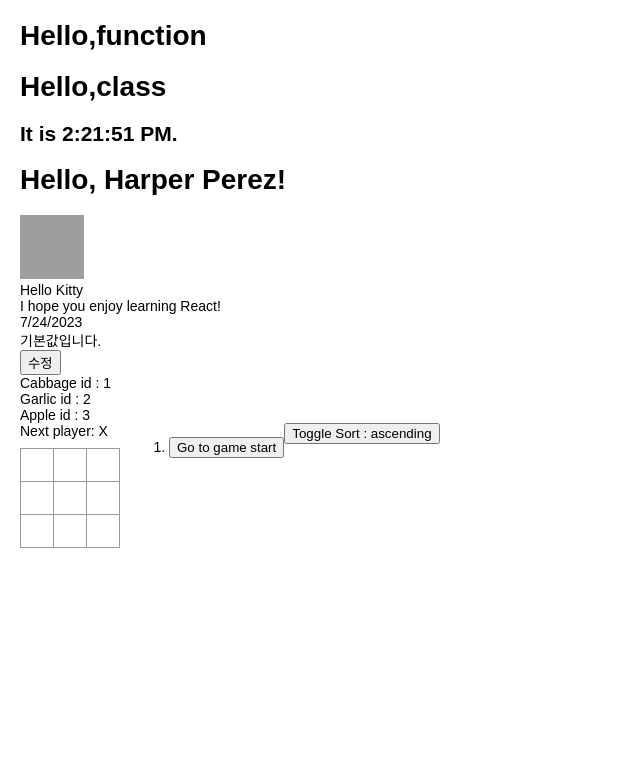
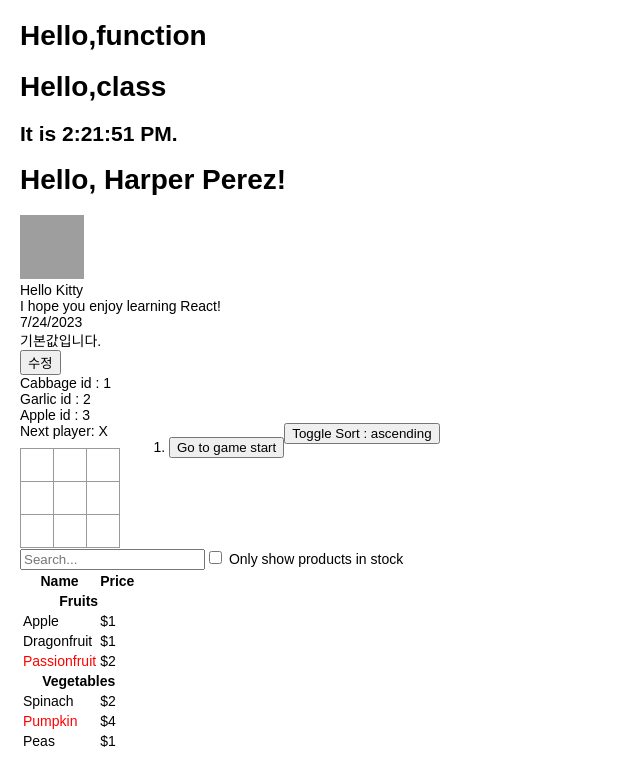
Before and after one commit to jcs526/my-app, a React (Create React App) app: page / in a window 1280 px wide. Shown: the top 784 px of the page, without its empty margins (0-640 px from the left). Built offline with nearby package versions, Linux system fonts and the light colour scheme; grey boxes are pictures that could not be loaded.

Commit message:
목업리스트 예시

```diff
--- a/src/index.js
+++ b/src/index.js
@@ -5,7 +5,8 @@ import App from './App';
 import reportWebVitals from './reportWebVitals';
 import UseState from './UseState';
 import ListItems from './ListItems';
-import TicTacToc from './ticTacToc/TicTacToc.js';
+import TicTacToc from './ticTacToc/ticTacToc.js';
+import MockupList from './mockupList/MockupList.js';
 
 import './style.css';
 
@@ -81,6 +82,7 @@ const render = () => {
       <UseState></UseState>
       <ListItems></ListItems>
       <TicTacToc></TicTacToc>
+      <MockupList></MockupList>
     </div>
   );
   root.render(element);
--- /dev/null
+++ b/src/mockupList/MockupList.js
@@ -0,0 +1,124 @@
+import { useState } from 'react';
+
+function FilterableProductTable({ products }) {
+  const [filterText, setFilterText] = useState('');
+  const [inStockOnly, setInStockOnly] = useState(false);
+
+  return (
+    <div>
+      <SearchBar
+        filterText={filterText}
+        inStockOnly={inStockOnly}
+        onFilterTextChange={setFilterText}
+        onInStockOnlyChange={setInStockOnly} />
+      <ProductTable
+        products={products}
+        filterText={filterText}
+        inStockOnly={inStockOnly} />
+    </div>
+  );
+}
+
+function ProductCategoryRow({ category }) {
+  return (
+    <tr>
+      <th colSpan="2">
+        {category}
+      </th>
+    </tr>
+  );
+}
+
+function ProductRow({ product }) {
+  const name = product.stocked ? product.name :
+    <span style={{ color: 'red' }}>
+      {product.name}
+    </span>;
+
+  return (
+    <tr>
+      <td>{name}</td>
+      <td>{product.price}</td>
+    </tr>
+  );
+}
+
+function ProductTable({ products, filterText, inStockOnly }) {
+  const rows = [];
+  let lastCategory = null;
+
+  products.forEach((product) => {
+    if (
+      product.name.toLowerCase().indexOf(
+        filterText.toLowerCase()
+      ) === -1
+    ) {
+      return;
+    }
+    if (inStockOnly && !product.stocked) {
+      return;
+    }
+    if (product.category !== lastCategory) {
+      rows.push(
+        <ProductCategoryRow
+          category={product.category}
+          key={product.category} />
+      );
+    }
+    rows.push(
+      <ProductRow
+        product={product}
+        key={product.name} />
+    );
+    lastCategory = product.category;
+  });
+
+  return (
+    <table>
+      <thead>
+        <tr>
+          <th>Name</th>
+          <th>Price</th>
+        </tr>
+      </thead>
+      <tbody>{rows}</tbody>
+    </table>
+  );
+}
+
+function SearchBar({
+  filterText,
+  inStockOnly,
+  onFilterTextChange,
+  onInStockOnlyChange
+}) {
+  return (
+    <form>
+      <input
+        type="text"
+        value={filterText} placeholder="Search..."
+        onChange={(e) => onFilterTextChange(e.target.value)} />
+      <label>
+        <input
+          type="checkbox"
+          checked={inStockOnly}
+          onChange={(e) => onInStockOnlyChange(e.target.checked)} />
+        {' '}
+        Only show products in stock
+      </label>
+    </form>
+  );
+}
+
+const PRODUCTS = [
+  {category: "Fruits", price: "$1", stocked: true, name: "Apple"},
+  {category: "Fruits", price: "$1", stocked: true, name: "Dragonfruit"},
+  {category: "Fruits", price: "$2", stocked: false, name: "Passionfruit"},
+  {category: "Vegetables", price: "$2", stocked: true, name: "Spinach"},
+  {category: "Vegetables", price: "$4", stocked: false, name: "Pumpkin"},
+  {category: "Vegetables", price: "$1", stocked: true, name: "Peas"}
+];
+
+export default function App() {
+  return <FilterableProductTable products={PRODUCTS} />;
+}
```
Also changed, not shown: src/tic-tac-toc/tic-tac-toc.js (deleted).
